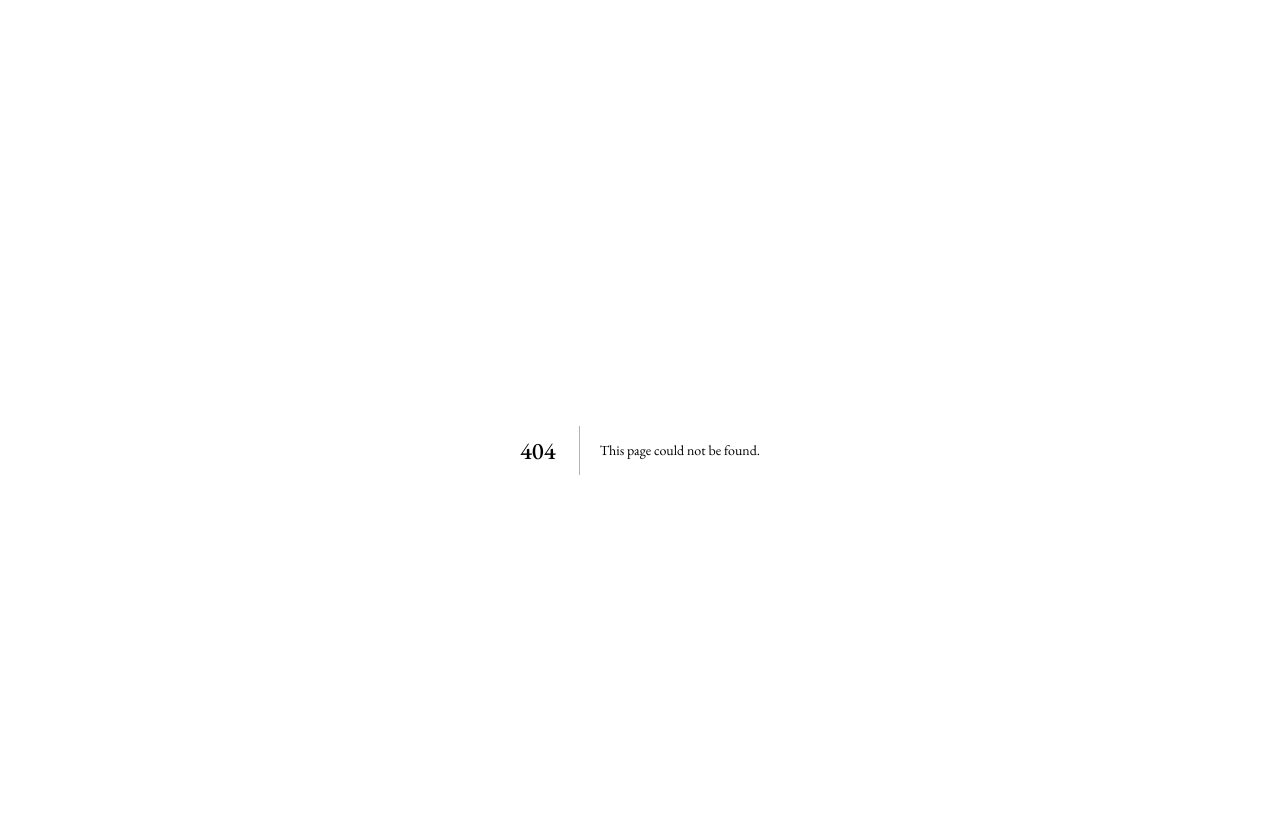
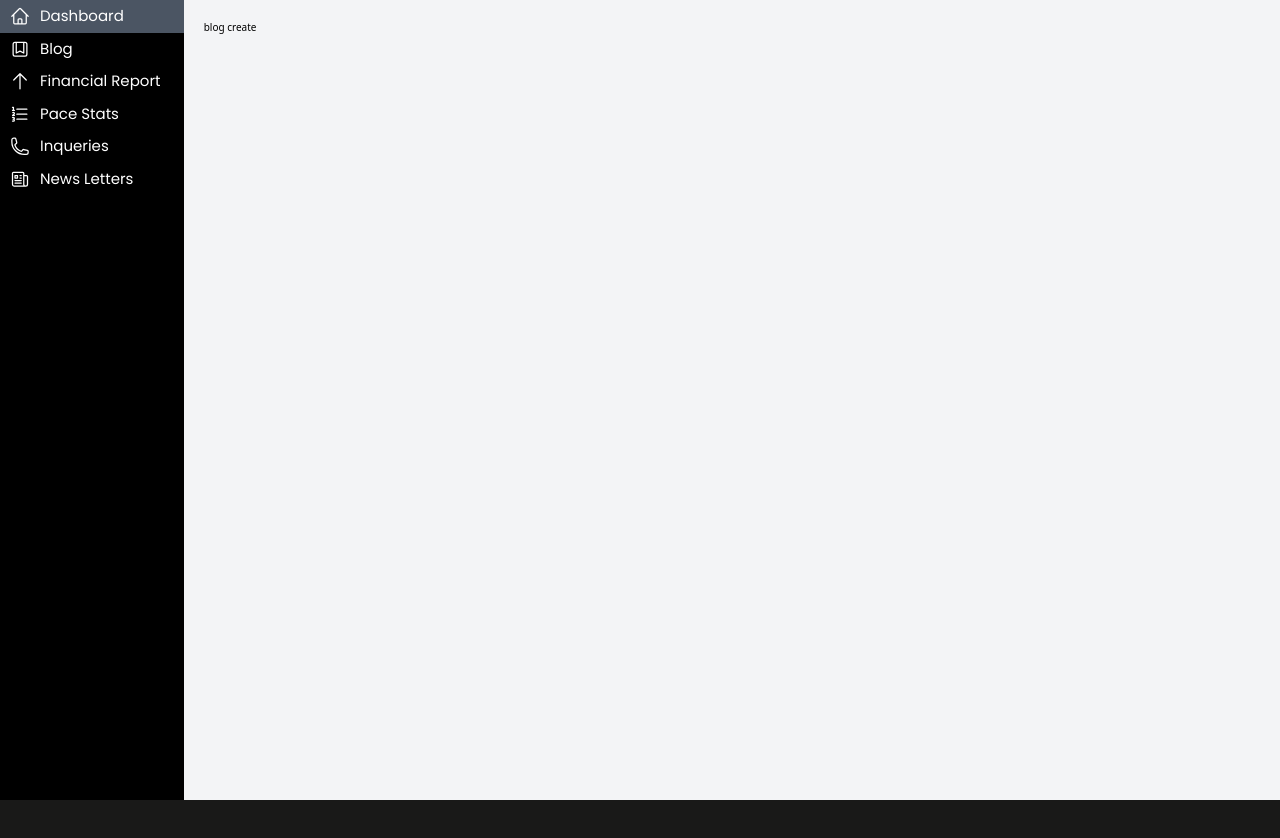
Before and after one commit to TarunRajpurohit123/pace-bussiness-website, a Next.js app in the folder pace-website/: page /admin/blog/123 in a window 1280 px wide. Before the commit this address had no page. Shown: the top 838 px of the page. After the commit the page ends 800 px from the top, so only its background shows below. Built offline with nearby package versions, Linux system fonts and the light colour scheme.

Commit message:
create blog page done

```diff
--- /dev/null
+++ b/pace-website/src/app/admin/blog/[blogid]/page.jsx
@@ -0,0 +1,3 @@
+export default function BlogCreate() {
+  return <>blog create</>;
+}
--- a/pace-website/src/app/admin/blog/page.jsx
+++ b/pace-website/src/app/admin/blog/page.jsx
@@ -1,16 +1,18 @@
 import Datatable from "@/components/Datatable/Datatable";
+import Link from "next/link";
 
 export default function Blog() {
   return (
     <section className="blogs__wrapper">
       <div className="topper flex justify-between items-center">
         <div style={{ fontSize: "3rem" }}>Blogs</div>
-        <button
+        <Link
+          href="/admin/blog/123"
           className="flex justify-center items-center bg-black text-white px-[1rem] py-[0.2rem] min-w-[10rem] h-[3rem]"
           style={{ fontSize: "1.5rem" }}
         >
           Create Blog
-        </button>
+        </Link>
       </div>
       <div className="mt-[1rem]">
         <Datatable />
```
